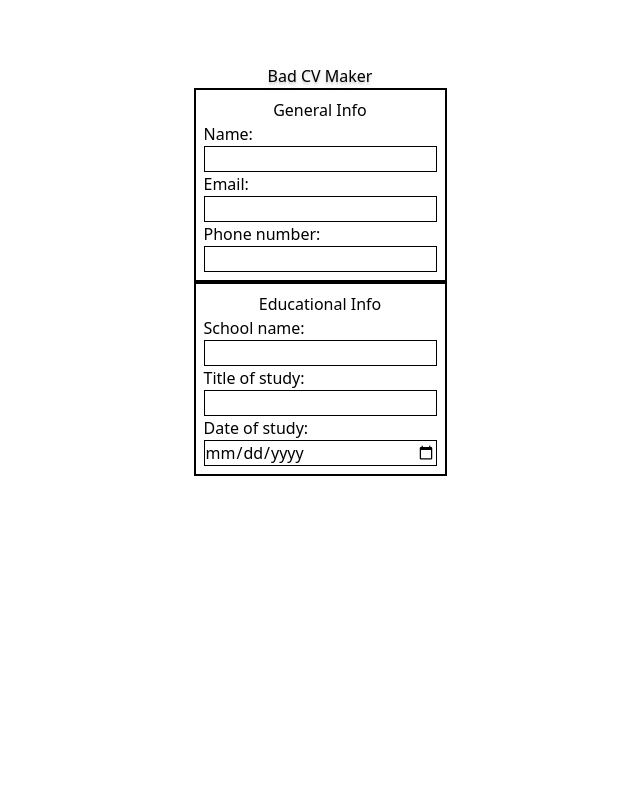
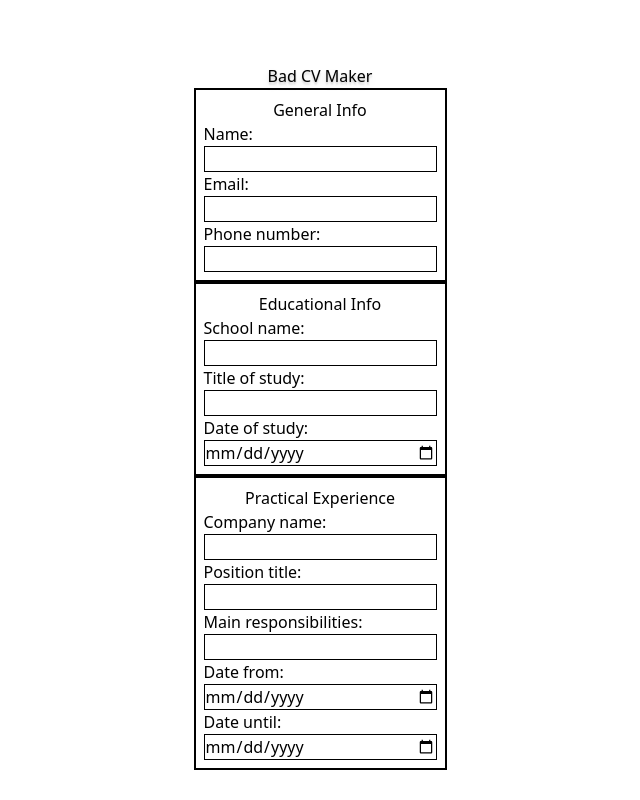
Before and after one commit to Eddie9421/cv-final, a React (Vite) app: page / in a window 1280 px wide. Shown: the whole page, without its empty margins (320-960 px from the left). Built offline with nearby package versions, Linux system fonts and the light colour scheme.

Commit message:
Made practical responsibilities section

```diff
--- a/src/components/App.jsx
+++ b/src/components/App.jsx
@@ -21,6 +21,21 @@ function App() {
         />
         <InputField id="date-of-study" labelText="Date of study:" type="date" />
       </Section>
+      <Section sectionName="Practical Experience">
+        <InputField id="company-name" labelText="Company name:" type="text" />
+        <InputField
+          id="position-title"
+          labelText="Position title:"
+          type="text"
+        />
+        <InputField
+          id="main-responsibilities"
+          labelText="Main responsibilities:"
+          type="text"
+        />
+        <InputField id="date-from" labelText="Date from:" type="date" />
+        <InputField id="date-until" labelText="Date until:" type="date" />
+      </Section>
     </div>
   );
 }
```
